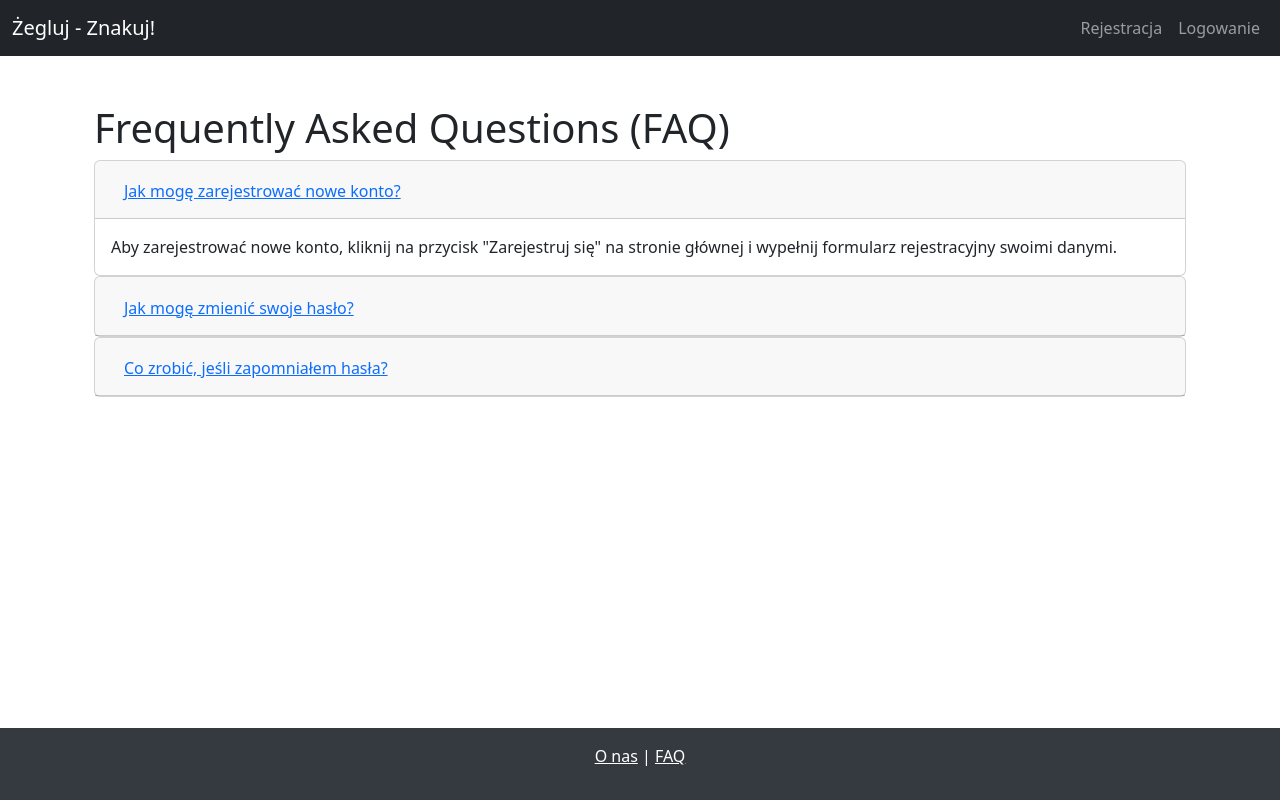
After one commit to opti0/PSIiM, a Flask app: page /faq in a window 1280 px wide. The commit adds this page. Run offline with Flask 3, Linux system fonts and the light colour scheme; some libraries are stand-ins or nearby versions.

Commit message:
śmieci i poprawka stopki

```diff
--- a/main.py
+++ b/main.py
@@ -7,6 +7,21 @@ app.secret_key = secrets.token_hex(16)
 # Konfiguracja połączenia z bazą danych
 app.config['SQLALCHEMY_DATABASE_URI'] = 'sqlite:///database.db'
 db.init_app(app)
+
+@app.shell_context_processor
+def make_shell_context():
+    return {
+        'db': db,
+        'User': User,
+        'Sign': Sign,
+        'Achievement': Achievement,
+        'Question': Question,
+        'Answer': Answer,
+        'ConnectingTableQuestions': ConnectingTableQuestions,
+        'ConnectingTableSigns': ConnectingTableSigns,
+        'ConnectingTableAchievements': ConnectingTableAchievements
+    }
+
 
 
 # Tworzenie tablic w bazie danych
@@ -76,6 +91,14 @@ def achievements():
     return render_template('achievements.html', achievements=user_achievements)
 
 
+@app.route('/faq')
+def faq():
+    return render_template('faq.html')
+
+
+@app.route('/about')
+def about():
+    return render_template('about.html')
 
 
 if __name__ == '__main__':
--- a/templates/base.html
+++ b/templates/base.html
@@ -5,14 +5,41 @@
     <meta name="viewport" content="width=device-width, initial-scale=1.0">
     <title>{% block title %}Żegluj - Znakuj!{% endblock %}</title>
     <link rel="stylesheet" href="{{ url_for('static', filename='bootstrap.min.css') }}">
+    <style>
+        /* Dodaj to wewnątrz tagu <style> w sekcji <head> */
+        html, body {
+            height: 100%;
+            margin: 0;
+            padding: 0;
+        }
+        body {
+            display: flex;
+            flex-direction: column;
+        }
+        .container {
+            flex: 1;
+        }
+        .footer {
+            background-color: #343a40;
+            color: white;
+            text-align: center;
+            padding: 1rem 0;
+        }
+        .footer a {
+            color: white;
+        }
+    </style>
 </head>
 <body class="dark-theme">
-
     {% include 'header.html' %}
 
     <div class="container">
         {% block content %}{% endblock %}
     </div>
+    <footer class="footer">
+        <p><a href="/about">O nas</a> | <a href="/faq">FAQ</a></p>
+    </footer>
+
     <!-- jQuery -->
     <script src="https://code.jquery.com/jquery-3.5.1.min.js"></script>
     <!-- Popper.js -->
@@ -20,7 +47,4 @@
     <!-- Bootstrap JS -->
     <script src="https://stackpath.bootstrapcdn.com/bootstrap/4.5.2/js/bootstrap.min.js"></script>
 </body>
-<footer class="bg-dark text-center p-4 mt-5">
-    <p><a href="/about">O nas</a> | <a href="/faq">FAQ</a></p>
-</footer>
 </html>
--- /dev/null
+++ b/templates/faq.html
@@ -0,0 +1,54 @@
+{% extends "base.html" %}
+
+{% block title %}FAQ{% endblock %}
+
+{% block content %}
+<main class="container mt-5">
+    <h1>Frequently Asked Questions (FAQ)</h1>
+    <div class="accordion" id="faqAccordion">
+        <div class="card">
+            <div class="card-header" id="headingOne">
+                <h2 class="mb-0">
+                    <button class="btn btn-link" type="button" data-toggle="collapse" data-target="#collapseOne" aria-expanded="true" aria-controls="collapseOne">
+                        Jak mogę zarejestrować nowe konto?
+                    </button>
+                </h2>
+            </div>
+
+            <div id="collapseOne" class="collapse show" aria-labelledby="headingOne" data-parent="#faqAccordion">
+                <div class="card-body">
+                    Aby zarejestrować nowe konto, kliknij na przycisk "Zarejestruj się" na stronie głównej i wypełnij formularz rejestracyjny swoimi danymi.
+                </div>
+            </div>
+        </div>
+        <div class="card">
+            <div class="card-header" id="headingTwo">
+                <h2 class="mb-0">
+                    <button class="btn btn-link collapsed" type="button" data-toggle="collapse" data-target="#collapseTwo" aria-expanded="false" aria-controls="collapseTwo">
+                        Jak mogę zmienić swoje hasło?
+                    </button>
+                </h2>
+            </div>
+            <div id="collapseTwo" class="collapse" aria-labelledby="headingTwo" data-parent="#faqAccordion">
+                <div class="card-body">
+                    Aby zmienić hasło, zaloguj się na swoje konto, przejdź do sekcji "Ustawienia" i wybierz opcję zmiany hasła.
+                </div>
+            </div>
+        </div>
+        <div class="card">
+            <div class="card-header" id="headingThree">
+                <h2 class="mb-0">
+                    <button class="btn btn-link collapsed" type="button" data-toggle="collapse" data-target="#collapseThree" aria-expanded="false" aria-controls="collapseThree">
+                        Co zrobić, jeśli zapomniałem hasła?
+                    </button>
+                </h2>
+            </div>
+            <div id="collapseThree" class="collapse" aria-labelledby="headingThree" data-parent="#faqAccordion">
+                <div class="card-body">
+                    Jeśli zapomniałeś hasła, kliknij na link "Zapomniałem hasła" na stronie logowania i postępuj zgodnie z instrukcjami, aby zresetować hasło.
+                </div>
+            </div>
+        </div>
+    </div>
+</main>
+{% endblock %}
```
Also changed, not shown: addAchievements.py (added, +18 -0 lines), templates/about.html (added, +23 -0 lines). Lines whose indentation alone changed are shown as unchanged.
